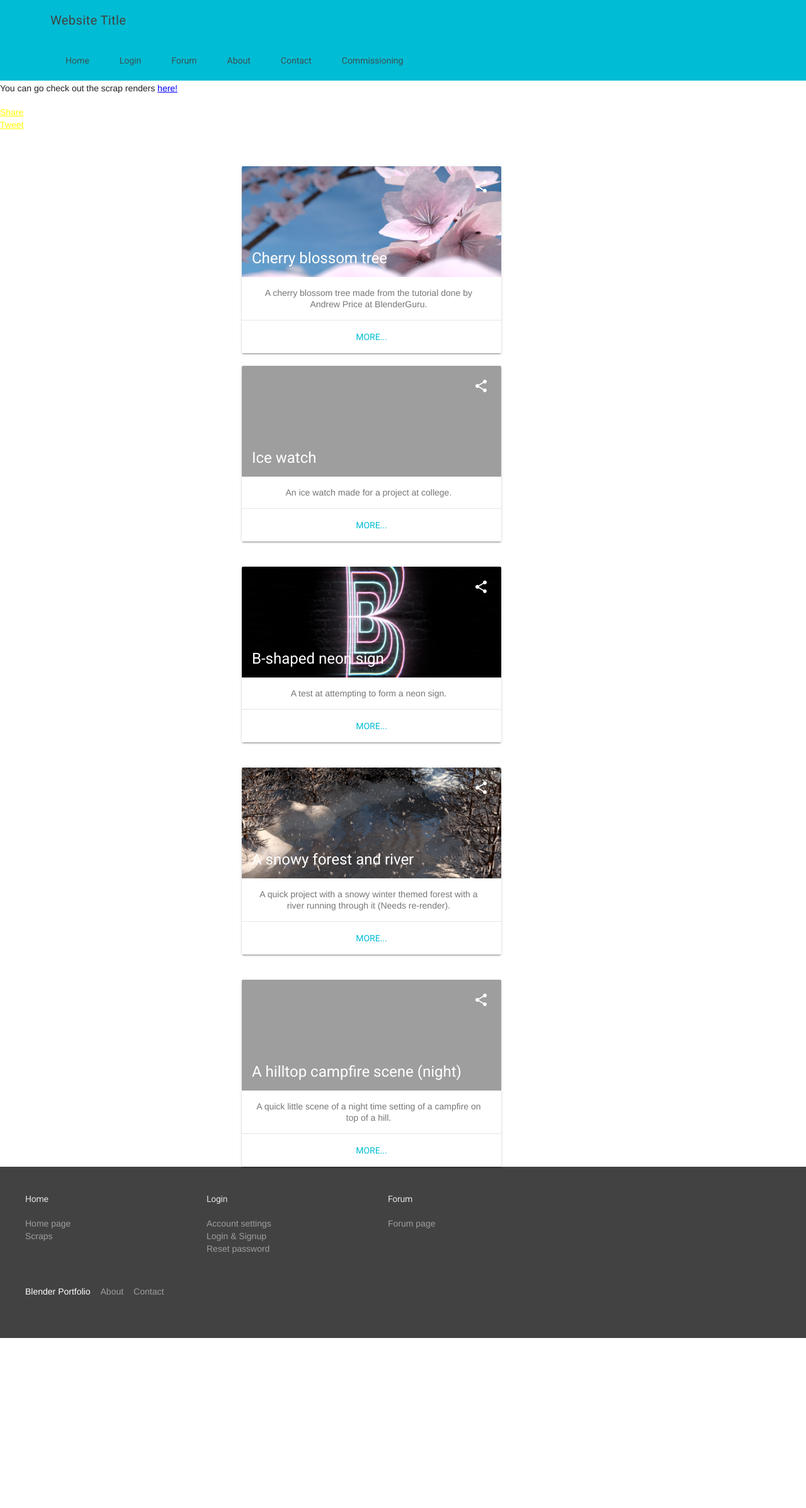
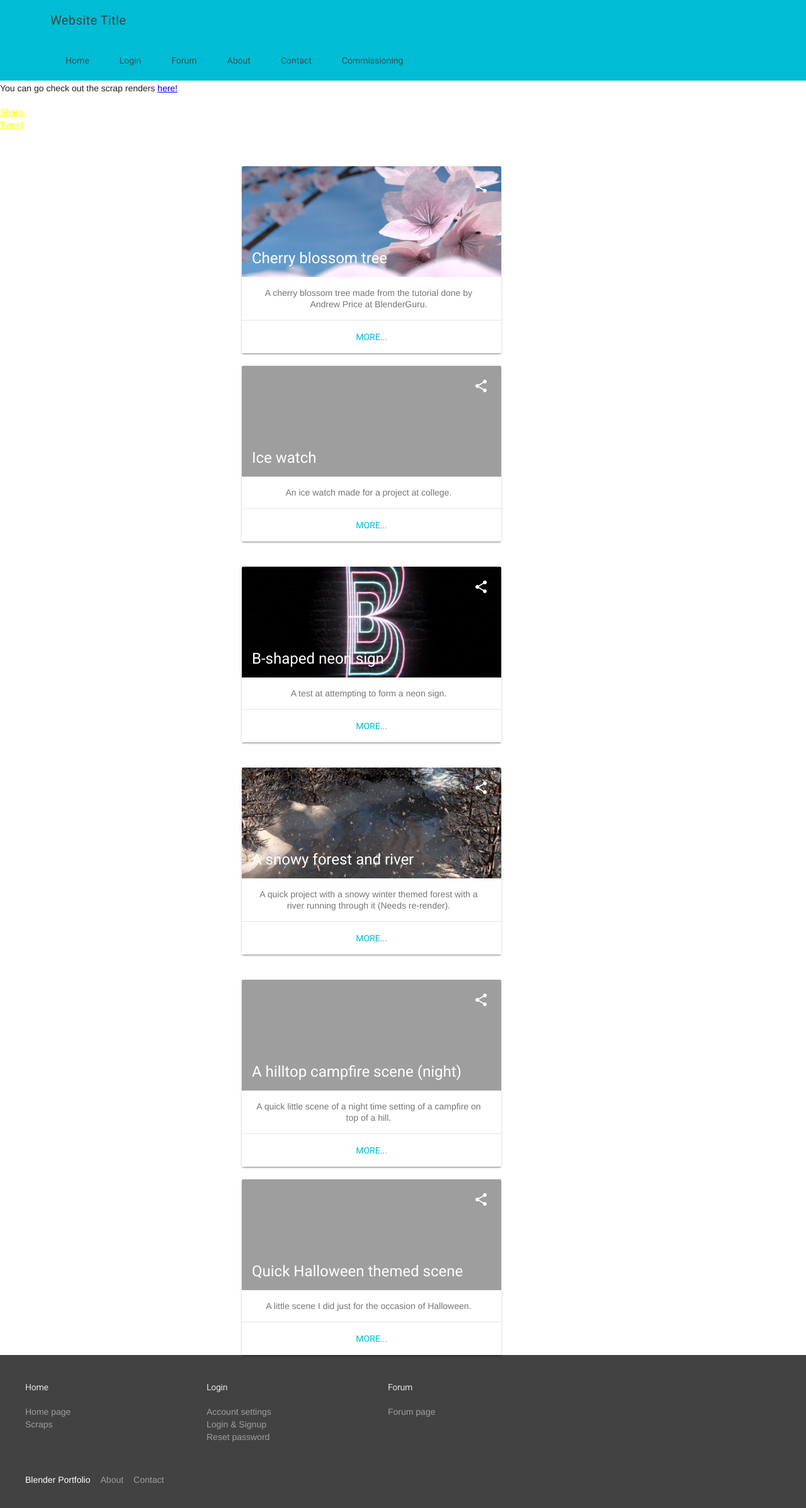
Before and after one commit to slothgamez/fireplex.github.io, a Jekyll site: the page index.html, which Jekyll copies as it is, in a window 1280 px wide. Shown: the top 2395 px of the page at 63% size. Built offline with Jekyll 4.4.1, drawn with Linux system fonts in a browser that asks for light colours; nearby versions of some CDN libraries; comment, search, counter and statistics services are not loaded.

Commit message:
Update index.html

```diff
--- a/index.html
+++ b/index.html
@@ -158,6 +158,17 @@
           .campfire-card-wide > .mdl-card__menu {
             color: #fff;
           }
+          .halloween-card-wide.mdl-card {
+            width: 412px;
+          }
+          .halloween-card-wide > .mdl-card__title {
+            color: #fff;
+            height: 176px;
+            background: url('https://fireplex.github.io/submmissions/halloween/halloween_contest.png') center / cover;
+          }
+          .halloween-card-wide > .mdl-card__menu {
+            color: #fff;
+          }
           #div1 {
             position: inherit;
             right: -30%;
@@ -175,6 +186,10 @@
             right: -30%;
           }
           #div5 {
+            position: inherit;
+            right: -30%;
+          }
+          #div6 {
             position: inherit;
             right: -30%;
           }
@@ -305,6 +320,26 @@
               </div>
             </div>
           </div>
+          <br></bre><div id="div6">
+            <div class="halloween-card-wide mdl-card mdl-shadow--2dp" align="center" id="halloween">
+              <div class="mdl-card__title">
+                <h2 class="mdl-card__title-text">Quick Halloween themed scene</h2>
+              </div>
+              <div class="mdl-card__supporting-text">
+                A little scene I did just for the occasion of Halloween.
+              </div>
+              <div class="mdl-card__actions mdl-card--border">
+                <a class="mdl-button mdl-button--colored mdl-js-button mdl-js-ripple-effect" href="http://fireplex.github.io/submmissions/halloween/">
+                  More...
+                </a>
+              </div>
+              <div class="mdl-card__menu">
+                <button class="mdl-button mdl-button--icon mdl-js-button mdl-js-ripple-effect">
+                  <a href="http://www.google.com"></a><i class="material-icons">share</i></a>
+                </button>
+              </div>
+            </div>
+          </div>
           <footer class="mdl-mega-footer">
             <div class="mdl-mega-footer__middle-section">
 
```
